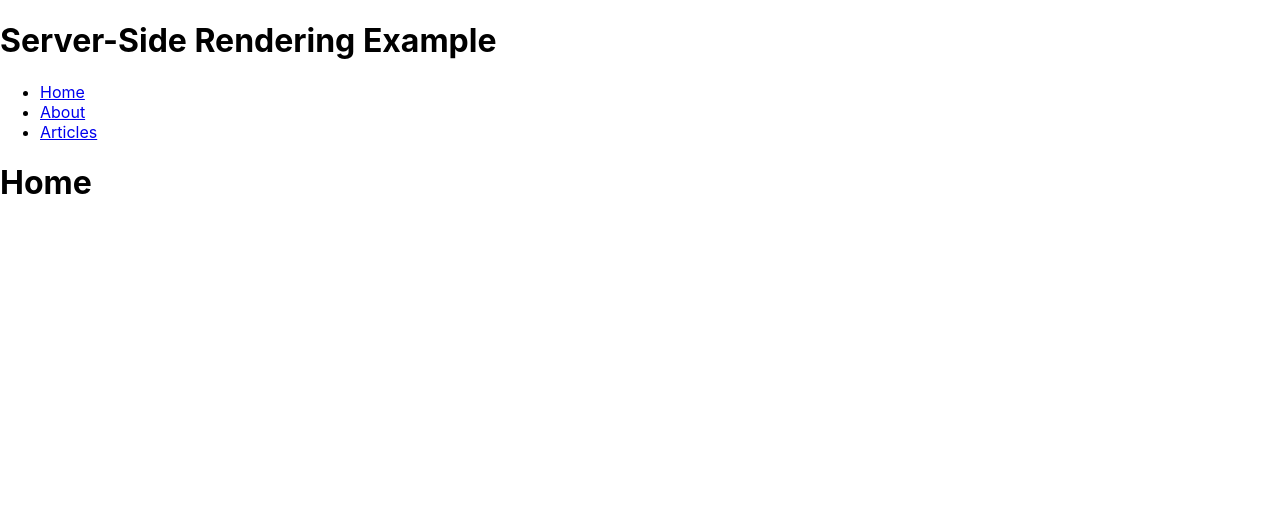
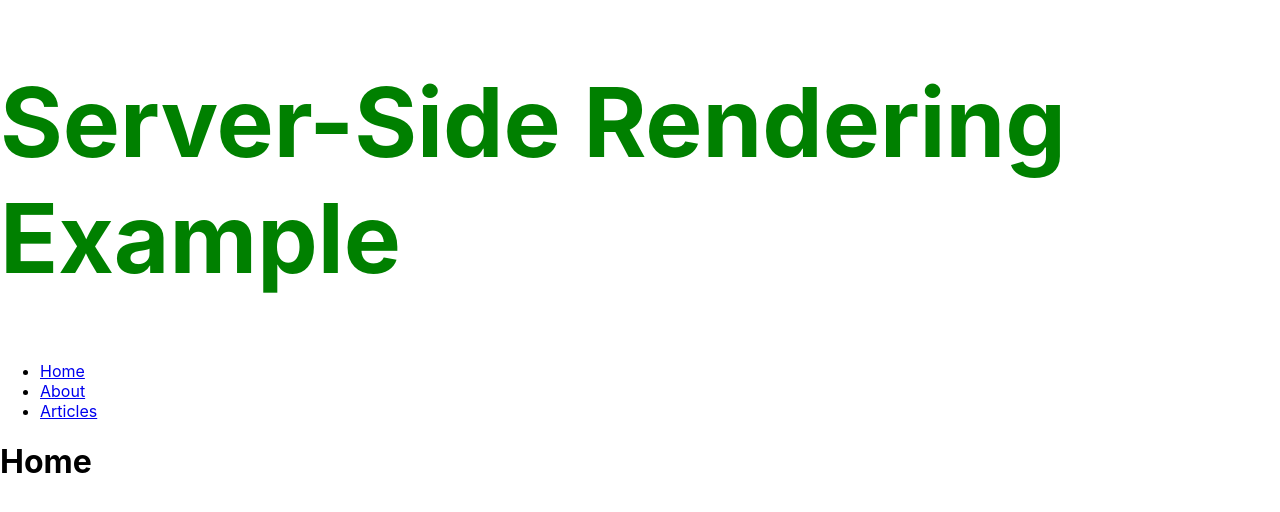
Before and after one commit to kiryl-ramanouski/react-software-architecture-linkedin, a React (Create React App) app: page / in a window 1280 px wide. Shown: the top 512 px of the page. Built offline with nearby package versions, Linux system fonts and the light colour scheme.

Commit message:
feat: add simple styled-component. But it will work only with CSR not with SSR

```diff
--- a/src/App.js
+++ b/src/App.js
@@ -1,13 +1,24 @@
+// React
 import React from 'react';
 import { Switch, Route, Link } from 'react-router-dom';
+
+// Components
 import { Home } from './pages/Home';
 import { About } from './pages/About';
 import { Articles } from './pages/Articles';
 
+// Styles
+import styled from 'styled-components';
+
+const BigGreenHeading = styled.h1`
+  color: green;
+  font-size: 96px;
+`;
+
 const App = () => {
   return (
     <>
-      <h1>Server-Side Rendering Example</h1>
+      <BigGreenHeading>Server-Side Rendering Example</BigGreenHeading>
       <ul>
         <li>
           <Link to="/">Home</Link>
```
